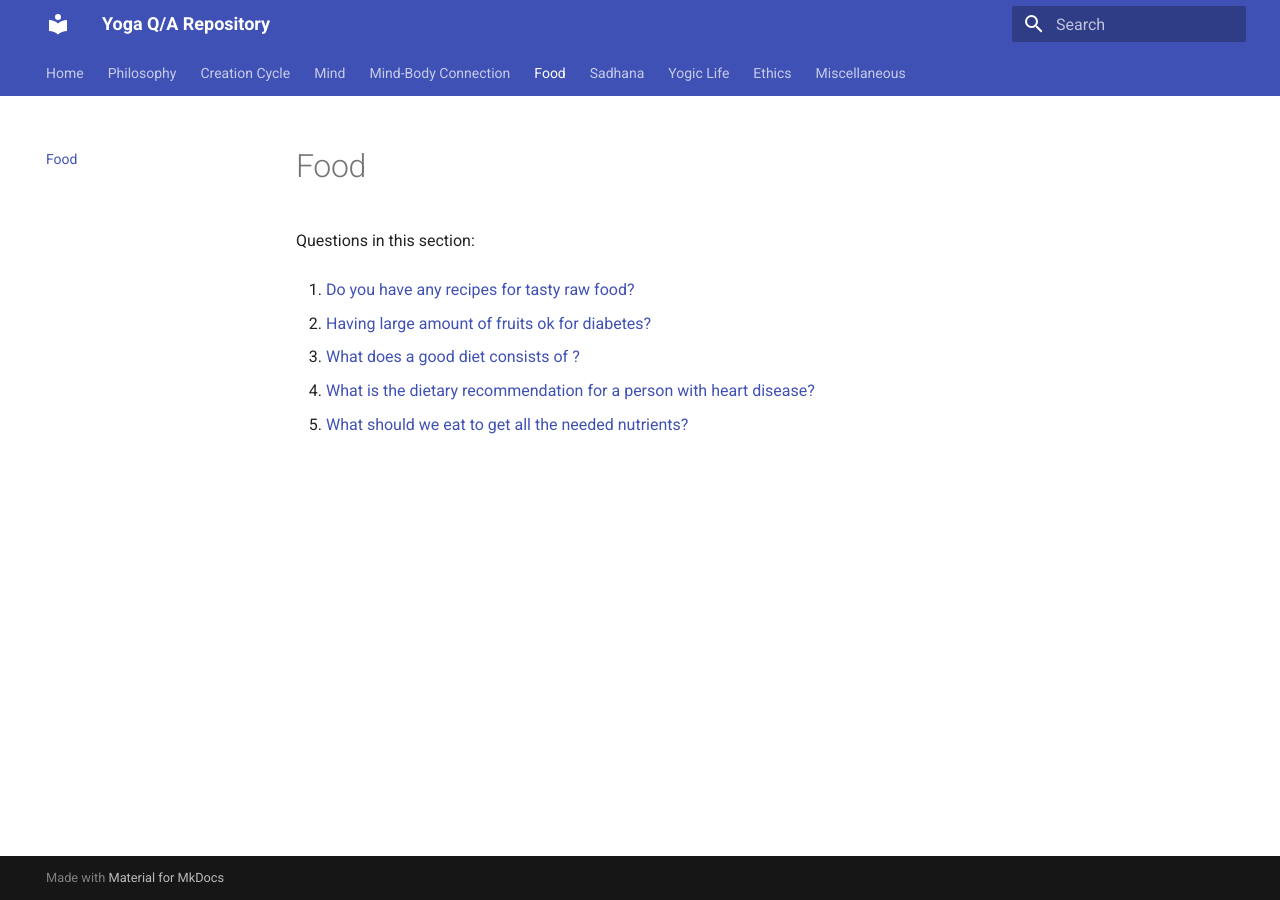
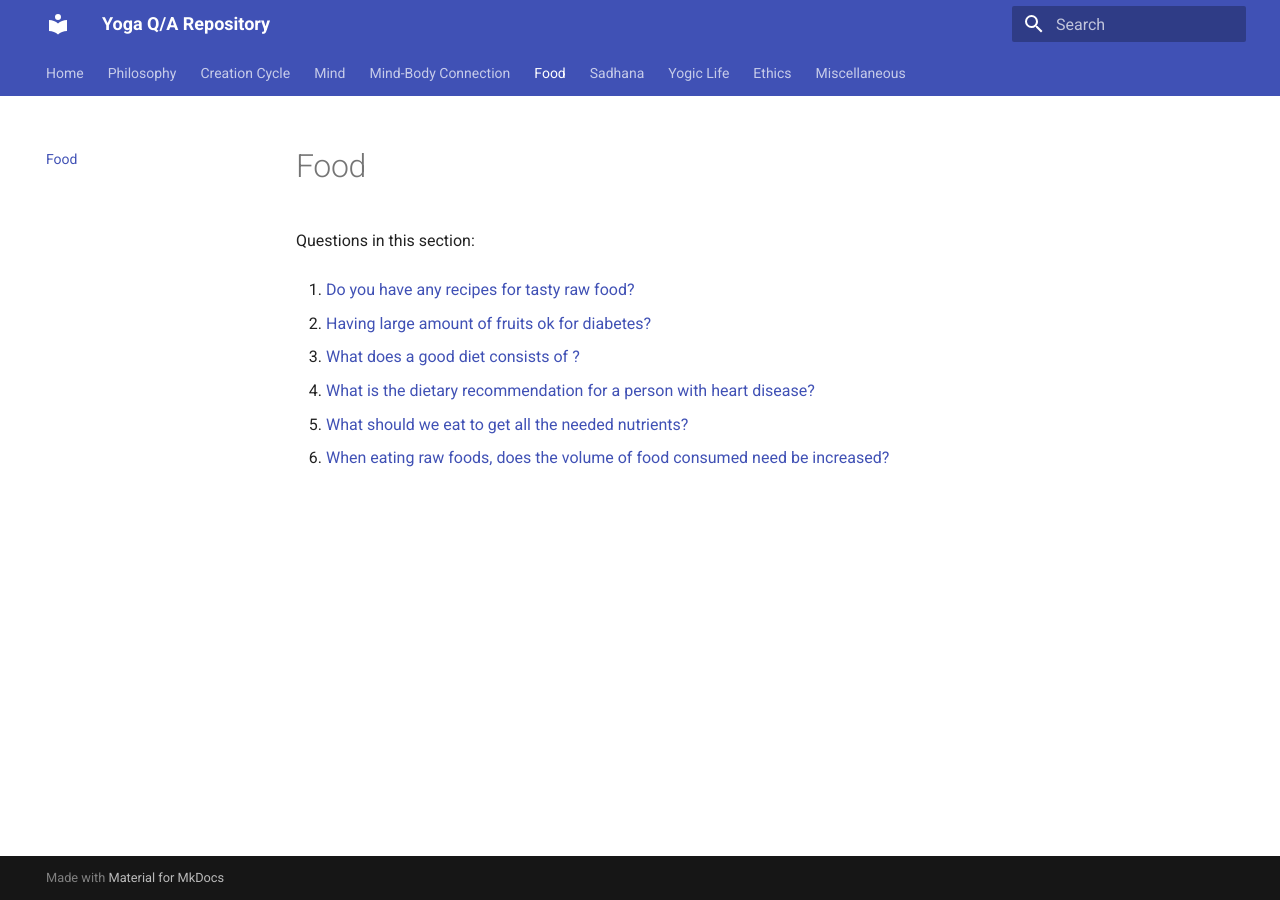
Before and after one commit to yogiclife/yoga-qa, an MkDocs documentation site: the page built from docs/food/README.md, in a window 1280 px wide. Built offline with MkDocs 1.6.1 and Material for MkDocs 9.7.7, drawn with Linux system fonts in a browser that asks for light colours.

Commit message:
Update topic indices [skip ci]

```diff
--- a/docs/food/README.md
+++ b/docs/food/README.md
@@ -11,3 +11,5 @@ Questions in this section:
 4. [What is the dietary recommendation for a person with heart disease?](what-is-the-dietary-recommendation-for-a-person-with-heart-disease-20260628-023806.md)
 
 5. [What should we eat to get all the needed nutrients?](what-should-we-eat-to-get-all-the-needed-nutrients.md)
+
+6. [When eating raw foods, does the volume of food consumed need be increased?](when-eating-raw-foods-does-the-volume-of-food-consumed-need-be-increased-20260628-030424.md)
```
